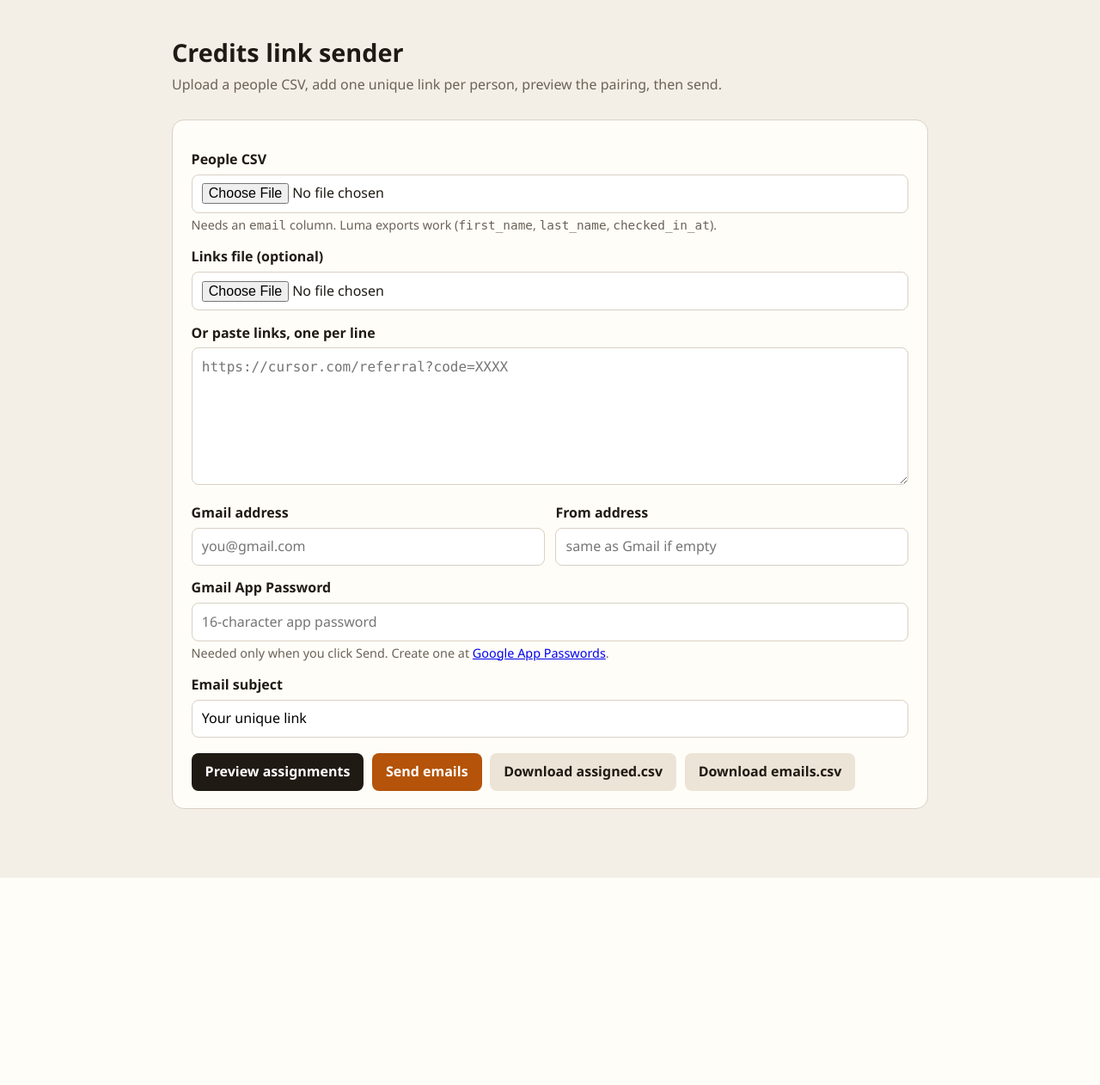
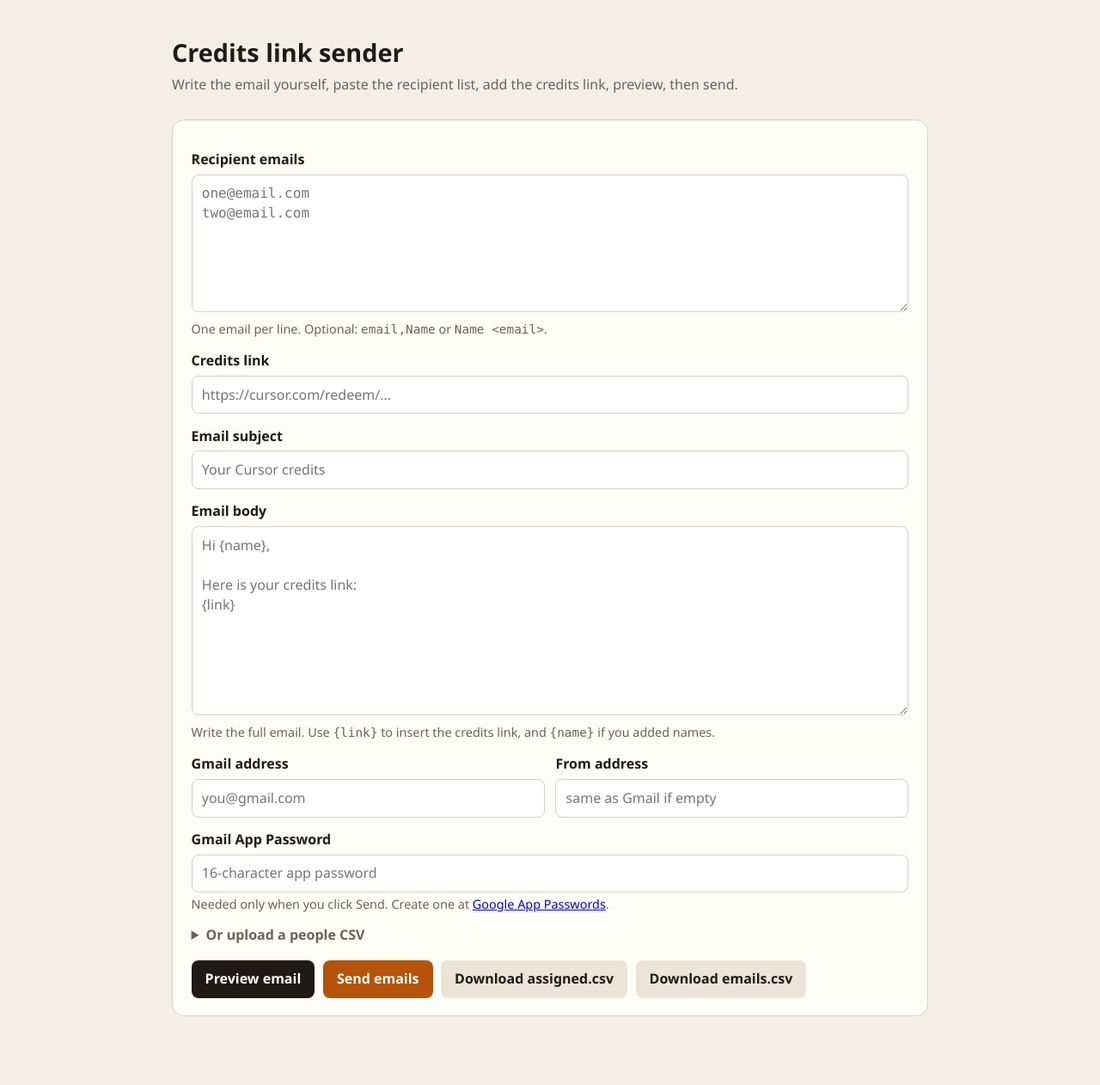
Before and after one commit to ouma09/SpaceXAI_credits_distribution_tool, a Flask app: page / in a window 1280 px wide. Shown: the whole page at 86% size. Before the commit the page ends 1021 px from the top, so only its background shows below. Run offline with Flask 3, Linux system fonts and the light colour scheme.

Commit message:
Add a compose form so you can write the email, recipients, and credits link yourself.
Co-authored-by: Cursor <cursoragent@cursor.com>

```diff
--- a/app.py
+++ b/app.py
@@ -1,5 +1,5 @@
 #!/usr/bin/env python3
-"""Local web UI: upload a people CSV, paste links, preview, and send."""
+"""Local web UI: write an email, add recipients, add a credits link, preview, and send."""
 
 from __future__ import annotations
 
@@ -11,8 +11,10 @@ from flask import Flask, make_response, render_template, request
 from send_links import (
     DEFAULT_OUTPUT,
     assign_pairs,
+    parse_emails_text,
     parse_links_text,
     parse_people_text,
+    render_body,
     send_emails,
     write_assignments,
 )
@@ -27,20 +29,47 @@ def read_upload(field: str) -> str:
     return ""
 
 
+def form_state(**extra):
+    data = {
+        "emails": request.form.get("emails", ""),
+        "link": request.form.get("link", ""),
+        "subject": request.form.get("subject", ""),
+        "email_body": request.form.get("email_body", ""),
+        "smtp_user": request.form.get("smtp_user", ""),
+        "mail_from": request.form.get("mail_from", ""),
+        "error": None,
+        "message": None,
+        "rows": None,
+        "people_count": 0,
+        "preview_to": "",
+        "preview_subject": "",
+        "preview_body": "",
+    }
+    data.update(extra)
+    return render_template("index.html", **data)
+
+
 def build_pairs():
+    emails_text = request.form.get("emails", "")
     csv_text = read_upload("csv_file")
-    links_text = request.form.get("links", "")
-    links_file = read_upload("links_file")
-    if links_file:
-        links_text = f"{links_text}\n{links_file}"
+    link_text = request.form.get("link", "")
 
-    if not csv_text.strip():
-        raise ValueError("Upload a CSV that includes an email column.")
-    people = parse_people_text(csv_text)
-    links = parse_links_text(links_text)
+    if emails_text.strip():
+        people = parse_emails_text(emails_text)
+    elif csv_text.strip():
+        people = parse_people_text(csv_text)
+    else:
+        raise ValueError("Paste a list of emails, or upload a CSV.")
+
+    if not people:
+        raise ValueError("No valid email addresses found.")
+
+    links = parse_links_text(link_text)
+    if not links:
+        raise ValueError("Add the credits link.")
+
     pairs = assign_pairs(people, links)
-    extra = max(0, len(links) - len(people))
-    return people, links, pairs, extra
+    return people, links, pairs
 
 
 def pairs_as_rows(pairs):
@@ -54,82 +83,74 @@ def pairs_as_rows(pairs):
     ]
 
 
+def preview_payload(pairs, subject, email_body):
+    person, link = pairs[0]
+    return {
+        "rows": pairs_as_rows(pairs),
+        "people_count": len(pairs),
+        "preview_to": person.email,
+        "preview_subject": subject or "(no subject)",
+        "preview_body": render_body(email_body, person, link),
+    }
+
+
 @app.get("/")
 def index():
-    return render_template("index.html")
+    return form_state()
 
 
 @app.post("/preview")
 def preview():
+    subject = request.form.get("subject", "").strip()
+    email_body = request.form.get("email_body", "")
     try:
-        people, links, pairs, extra = build_pairs()
+        _people, _links, pairs = build_pairs()
     except ValueError as exc:
-        return render_template("index.html", error=str(exc), links=request.form.get("links", ""))
+        return form_state(error=str(exc))
 
     write_assignments(DEFAULT_OUTPUT, pairs)
-    return render_template(
-        "index.html",
-        rows=pairs_as_rows(pairs),
-        people_count=len(people),
-        links_count=len(links),
-        extra_links=extra,
-        links=request.form.get("links", ""),
-        message=f"Assigned {len(pairs)} unique links. Saved to assigned.csv.",
+    return form_state(
+        message=f"Ready to send to {len(pairs)} recipient(s). Check the preview below.",
+        **preview_payload(pairs, subject, email_body),
     )
 
 
 @app.post("/send")
 def send():
+    subject = request.form.get("subject", "").strip()
+    email_body = request.form.get("email_body", "")
     try:
-        people, links, pairs, extra = build_pairs()
+        _people, _links, pairs = build_pairs()
     except ValueError as exc:
-        return render_template("index.html", error=str(exc), links=request.form.get("links", ""))
+        return form_state(error=str(exc))
+
+    if not subject:
+        return form_state(error="Write an email subject.", **preview_payload(pairs, subject, email_body))
+    if not email_body.strip():
+        return form_state(error="Write the email body.", **preview_payload(pairs, subject, email_body))
 
     write_assignments(DEFAULT_OUTPUT, pairs)
     user = request.form.get("smtp_user", "").strip()
     password = request.form.get("smtp_pass", "").strip()
     mail_from = request.form.get("mail_from", "").strip() or user
-    subject = request.form.get("subject", "").strip() or "Your unique link"
+    extra = preview_payload(pairs, subject, email_body)
 
     try:
         sent, failed = send_emails(
             pairs,
             subject,
             0.8,
+            body=email_body,
             user=user,
             password=password,
             mail_from=mail_from,
         )
     except ValueError as exc:
-        return render_template(
-            "index.html",
-            error=str(exc),
-            rows=pairs_as_rows(pairs),
-            people_count=len(people),
-            links_count=len(links),
-            extra_links=extra,
-            links=request.form.get("links", ""),
-        )
+        return form_state(error=str(exc), **extra)
     except Exception as exc:  # noqa: BLE001
-        return render_template(
-            "index.html",
-            error=f"Send failed: {exc}",
-            rows=pairs_as_rows(pairs),
-            people_count=len(people),
-            links_count=len(links),
-            extra_links=extra,
-            links=request.form.get("links", ""),
-        )
+        return form_state(error=f"Send failed: {exc}", **extra)
 
-    return render_template(
-        "index.html",
-        rows=pairs_as_rows(pairs),
-        people_count=len(people),
-        links_count=len(links),
-        extra_links=extra,
-        links=request.form.get("links", ""),
-        message=f"Sent {sent} emails. Failed {failed}.",
-    )
+    return form_state(message=f"Sent {sent} emails. Failed {failed}.", **extra)
 
 
 @app.get("/assigned.csv")
--- a/templates/index.html
+++ b/templates/index.html
@@ -38,7 +38,7 @@
       margin-bottom: 1rem;
     }
     label { display: block; font-weight: 600; margin: 0.9rem 0 0.35rem; }
-    input[type="file"], input[type="text"], input[type="email"], input[type="password"], textarea {
+    input[type="file"], input[type="text"], input[type="email"], input[type="password"], input[type="url"], textarea {
       width: 100%;
       border: 1px solid var(--line);
       border-radius: 8px;
@@ -47,6 +47,7 @@
       background: #fff;
     }
     textarea { min-height: 160px; font-family: Consolas, monospace; }
+    textarea#email_body { min-height: 220px; font-family: "Segoe UI", Georgia, sans-serif; }
     .row { display: grid; grid-template-columns: 1fr 1fr; gap: 0.8rem; }
     .hint { color: var(--muted); font-size: 0.9rem; margin: 0.25rem 0 0; }
     .actions { display: flex; flex-wrap: wrap; gap: 0.6rem; margin-top: 1.1rem; }
@@ -70,36 +71,50 @@
     th { color: var(--muted); font-size: 0.8rem; text-transform: uppercase; letter-spacing: 0.03em; }
     td a { color: var(--accent); word-break: break-all; }
     .stats { display: flex; gap: 1rem; flex-wrap: wrap; color: var(--muted); margin-bottom: 0.8rem; }
+    .preview-box {
+      white-space: pre-wrap;
+      background: #fff;
+      border: 1px solid var(--line);
+      border-radius: 8px;
+      padding: 0.9rem 1rem;
+      font-family: "Segoe UI", Georgia, sans-serif;
+    }
+    details { margin-top: 0.8rem; }
+    details summary { cursor: pointer; color: var(--muted); font-weight: 600; }
     @media (max-width: 700px) { .row { grid-template-columns: 1fr; } }
   </style>
 </head>
 <body>
   <main>
     <h1>Credits link sender</h1>
-    <p class="lead">Upload a people CSV, add one unique link per person, preview the pairing, then send.</p>
+    <p class="lead">Write the email yourself, paste the recipient list, add the credits link, preview, then send.</p>
 
     {% if error %}<p class="bad">{{ error }}</p>{% endif %}
     {% if message %}<p class="ok">{{ message }}</p>{% endif %}
 
     <form class="card" method="post" enctype="multipart/form-data">
-      <label for="csv_file">People CSV</label>
-      <input id="csv_file" name="csv_file" type="file" accept=".csv,text/csv" required>
-      <p class="hint">Needs an <code>email</code> column. Luma exports work (<code>first_name</code>, <code>last_name</code>, <code>checked_in_at</code>).</p>
+      <label for="emails">Recipient emails</label>
+      <textarea id="emails" name="emails" placeholder="one@email.com&#10;two@email.com">{{ emails or "" }}</textarea>
+      <p class="hint">One email per line. Optional: <code>email,Name</code> or <code>Name &lt;email&gt;</code>.</p>
 
-      <label for="links_file">Links file (optional)</label>
-      <input id="links_file" name="links_file" type="file" accept=".txt,.csv,text/plain">
+      <label for="link">Credits link</label>
+      <input id="link" name="link" type="url" placeholder="https://cursor.com/redeem/..." value="{{ link or '' }}">
 
-      <label for="links">Or paste links, one per line</label>
-      <textarea id="links" name="links" placeholder="https://cursor.com/referral?code=XXXX">{{ links or "" }}</textarea>
+      <label for="subject">Email subject</label>
+      <input id="subject" name="subject" type="text" placeholder="Your Cursor credits" value="{{ subject or '' }}">
+
+      <label for="email_body">Email body</label>
+      <textarea id="email_body" name="email_body" placeholder="Hi {name},&#10;&#10;Here is your credits link:&#10;{link}&#10;">{{ email_body or "" }}</textarea>
+      <p class="hint">Write the full email. Use <code>{link}</code> to insert the credits link, and <code>{name}</code> if you added names.</p>
 
       <div class="row">
         <div>
           <label for="smtp_user">Gmail address</label>
-          <input id="smtp_user" name="smtp_user" type="email" placeholder="you@gmail.com" value="{{ request.form.smtp_user or '' }}">
+          <input id="smtp_user" name="smtp_user" type="email" placeholder="you@gmail.com" value="{{ smtp_user or '' }}">
         </div>
         <div>
           <label for="mail_from">From address</label>
-          <input id="mail_from" name="mail_from" type="email" placeholder="same as Gmail if empty" value="{{ request.form.mail_from or '' }}">
+          <input id="mail_from" name="mail_from" type="email" placeholder="same as Gmail if empty" value="{{ mail_from or '' }}">
         </div>
       </div>
 
@@ -107,23 +122,35 @@
       <input id="smtp_pass" name="smtp_pass" type="password" autocomplete="off" placeholder="16-character app password">
       <p class="hint">Needed only when you click Send. Create one at <a href="https://myaccount.google.com/apppasswords">Google App Passwords</a>.</p>
 
-      <label for="subject">Email subject</label>
-      <input id="subject" name="subject" type="text" value="{{ request.form.subject or 'Your unique link' }}">
+      <details>
+        <summary>Or upload a people CSV</summary>
+        <label for="csv_file">People CSV</label>
+        <input id="csv_file" name="csv_file" type="file" accept=".csv,text/csv">
+        <p class="hint">Optional. Needs an <code>email</code> column. Used only if the recipient box above is empty.</p>
+      </details>
 
       <div class="actions">
-        <button class="primary" type="submit" formaction="/preview">Preview assignments</button>
-        <button class="secondary" type="submit" formaction="/send" onclick="return confirm('Send one unique link to each person now?')">Send emails</button>
+        <button class="primary" type="submit" formaction="/preview">Preview email</button>
+        <button class="secondary" type="submit" formaction="/send" onclick="return confirm('Send this email to everyone on the list now?')">Send emails</button>
         <a class="btn" href="/assigned.csv">Download assigned.csv</a>
         <a class="btn" href="/emails.csv">Download emails.csv</a>
       </div>
     </form>
 
+    {% if preview_body %}
+    <section class="card">
+      <h2 style="margin: 0 0 0.6rem; font-size: 1.15rem;">Email preview</h2>
+      <p class="hint">This is the email that will be sent. Placeholders are filled for the first recipient.</p>
+      <p><strong>To:</strong> {{ preview_to }}{% if people_count > 1 %} and {{ people_count - 1 }} other(s){% endif %}</p>
+      <p><strong>Subject:</strong> {{ preview_subject }}</p>
+      <div class="preview-box">{{ preview_body }}</div>
+    </section>
+    {% endif %}
+
     {% if rows %}
     <section class="card">
       <div class="stats">
-        <span>{{ people_count }} people</span>
-        <span>{{ links_count }} links</span>
-        {% if extra_links %}<span>{{ extra_links }} unused extra link(s)</span>{% endif %}
+        <span>{{ people_count }} recipient(s)</span>
       </div>
       <table>
         <thead>
```
Also changed, not shown: send_links.py (+80 -16 lines), README.md.
